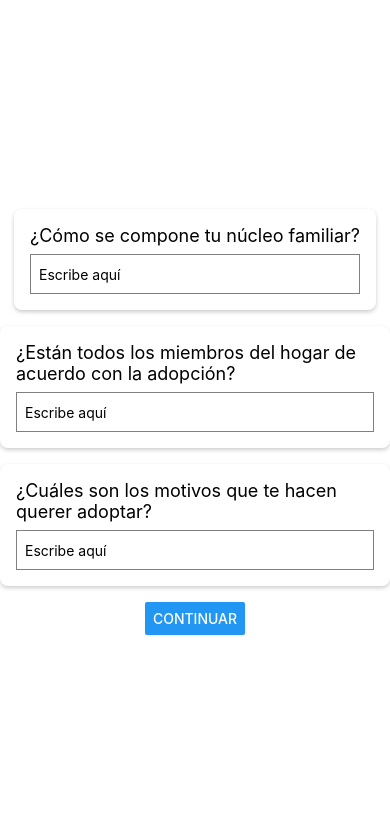
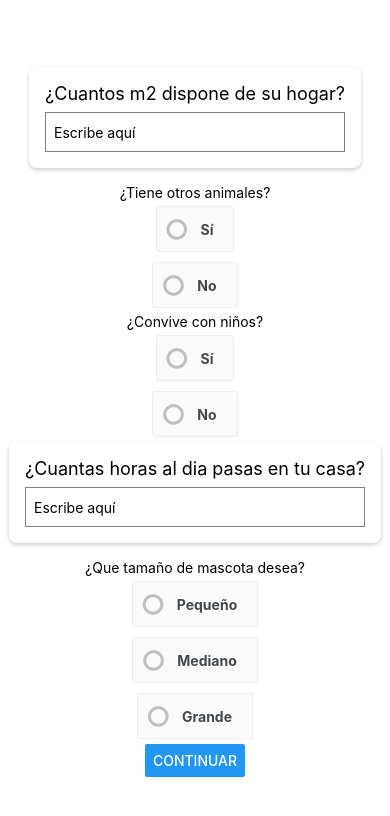
Before and after one commit to Onalore/PNT2_petinder_frontend, a React Native app in the folder petinder-frontend/: screen /FormHomeInfo in a window 390 px wide. Shown: the top 816 px of the page. Built offline with nearby package versions, Linux system fonts and the light colour scheme.

Commit message:
formHomeInfo

```diff
--- a/petinder-frontend/components/Button.js
+++ b/petinder-frontend/components/Button.js
@@ -11,7 +11,7 @@ export default function Button({ text, onPress }) {
 
 const styles = StyleSheet.create({
   text: {
-    color: "#FFFFFF",
+    color: "#0AD137",
     fontSize: 15,
   },
   button: {
--- a/petinder-frontend/screens/FormHomeInfo.js
+++ b/petinder-frontend/screens/FormHomeInfo.js
@@ -1,35 +1,94 @@
 import React, { useState } from 'react';
-import { StyleSheet, ScrollView, Button } from "react-native";
+import { StyleSheet, ScrollView, Button, Text } from "react-native";
 import { useNavigation } from "@react-navigation/native";
 import Card from '../components/Card';
+import {CheckBox} from "react-native-elements"
 
 const FormHomeInfo = () => {
     const navigation = useNavigation();
-    const [nucleoFamiliar, setNucleoFamiliar] = useState("");
-    const [conformidad, setConformidad] = useState("");
-    const [motivos, setMotivos] = useState("");
+    const [m2Disponibles, setm2Disponibles] = useState("");
+    const [animales, setAnimales] = useState("");
+    const [horasAlDia, setHorasAlDia] = useState("");
+    const [ninios, setNinios] = useState("");
+    const [tamanio, setTamanio] = useState("");
+
 
     return (
         <ScrollView contentContainerStyle={styles.container}>
             <Card
-                title="¿Cómo se compone tu núcleo familiar?"
+                title="¿Cuantos m2 dispone de su hogar?"
                 placeholder="Escribe aquí"
-                value={nucleoFamiliar}
-                onChangeText={(text) => setNucleoFamiliar(text)}
+                value={m2Disponibles}
+                keyboardType="numeric"
+                onChangeText={(text) => setm2Disponibles(text)}
+            />
+
+
+        <Text>¿Tiene otros animales?</Text>
+
+            <CheckBox
+                checkedIcon="dot-circle-o"
+                uncheckedIcon="circle-o"
+                title="Sí"
+                checked={animales === true}
+                onPress={() => setAnimales(true)}
+            />
+            <CheckBox
+                checkedIcon="dot-circle-o"
+                uncheckedIcon="circle-o"
+                title="No"
+                checked={animales === false}
+                onPress={() => setAnimales(false)}
+            />
+
+            <Text>¿Convive con niños?</Text>
+
+            <CheckBox
+                checkedIcon="dot-circle-o"
+                uncheckedIcon="circle-o"
+                title="Sí"
+                checked={ninios === true}
+                onPress={() => setNinios(true)}
+            />
+            <CheckBox
+                checkedIcon="dot-circle-o"
+                uncheckedIcon="circle-o"
+                title="No"
+                checked={ninios === false}
+                onPress={() => setNinios(false)}
             />
 
             <Card
-                title="¿Están todos los miembros del hogar de acuerdo con la adopción?"
+                title="¿Cuantas horas al dia pasas en tu casa?"
                 placeholder="Escribe aquí"
-                value={conformidad}
-                onChangeText={(text) => setConformidad(text)}
+                value={horasAlDia}
+                onChangeText={(text) => setHorasAlDia(text)}
             />
 
-            <Card
-                title="¿Cuáles son los motivos que te hacen querer adoptar?"
-                placeholder="Escribe aquí"
-                value={motivos}
-                onChangeText={(text) => setMotivos(text)}
+            <Text>¿Que tamaño de mascota desea?</Text>
+
+            <CheckBox
+                checkedIcon="dot-circle-o"
+                uncheckedIcon="circle-o"
+                title="Pequeño"
+                checked={tamanio === "Pequenio"}
+                onPress={() => setTamanio("Pequenio")}
+            />
+
+            <CheckBox
+                checkedIcon="dot-circle-o"
+                uncheckedIcon="circle-o"
+                title="Mediano"
+                checked={tamanio === "Mediano"}
+                onPress={() => setTamanio("Mediano")}
+            />
+
+            <CheckBox
+                checkedIcon="dot-circle-o"
+                uncheckedIcon="circle-o"
+                title="Grande"
+                checked={tamanio === "Grande"}
+                onPress={() => setTamanio("Grande")}
             />
 
             <Button
--- a/petinder-frontend/screens/FormPetInfo.js
+++ b/petinder-frontend/screens/FormPetInfo.js
@@ -34,6 +34,7 @@ export default function FormPetInfo() {
 
             />
             <Card
+
                 title="¿Qué rol crees que debe ocupar el animal en tu hogar?"
                 placeholder="Ej. Compañía, guardián, etc."
                 value={rol}
--- a/petinder-frontend/screens/Home.js
+++ b/petinder-frontend/screens/Home.js
@@ -1,8 +1,10 @@
 import { Text, StyleSheet, ScrollView } from "react-native";
-import Tittle from "../components/Tittle";
+import Tittle from "../components/Title";
 import Button from "../components/Button";
+import { useNavigation } from "@react-navigation/native";
 
 export default function Home() {
+  const navigation = useNavigation()
   return (
     <ScrollView contentContainerStyle={styles.container}>
       <Tittle tittle={"Valida tu identidad"} />
@@ -10,7 +12,9 @@ export default function Home() {
         text={"Registrate"}
         onPress={() => navigation.navigate("FormHomeInfo")}
       /> */}
-      <Button text={"Registrate"} />
+      <Button text={"Registrate"}
+          onPress={() => navigation.navigate("FormHomeInfo")}
+         />
     </ScrollView>
   );
 }
--- a/petinder-frontend/screens/Login.js
+++ b/petinder-frontend/screens/Login.js
@@ -1,5 +1,5 @@
 import { Text, StyleSheet, View, ScrollView } from "react-native";
-import Tittle from "../components/Tittle";
+import Tittle from "../components/Title";
 
 export default function Login() {
   return (
```
Also changed, not shown: petinder-frontend/package.json (+4 -3 lines), 1 other file (tests, documents, lock files or other folders).
